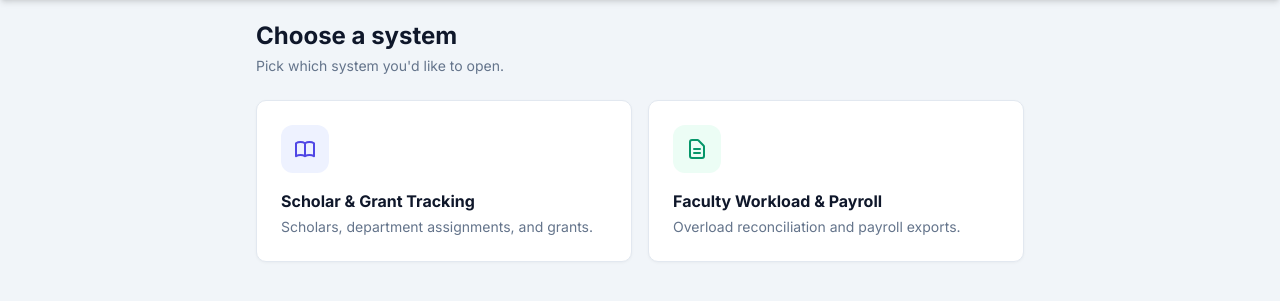
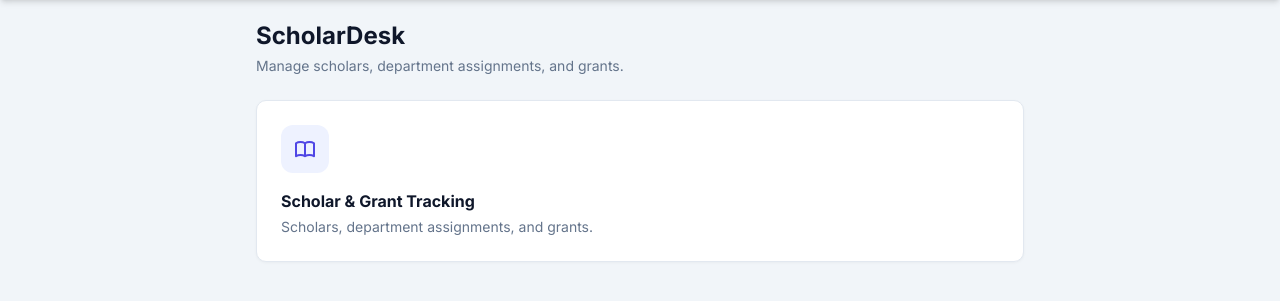
Before and after one commit to sebas011/ScholarDesk, a FastAPI app: template app/templates/launcher.html in a window 1280 px wide. Shown: the part 56-357 px from the top of the page. Run offline with FastAPI, Linux system fonts and the light colour scheme; the template is opened without the code that fills it, so the values that code supplies are empty; some libraries are stand-ins or nearby versions.

Commit message:
Hide unfinished payroll routes

```diff
--- a/app/main.py
+++ b/app/main.py
@@ -1,6 +1,7 @@
 from contextlib import asynccontextmanager
 
 from fastapi import FastAPI, Request
+from fastapi.responses import HTMLResponse
 from fastapi.exceptions import RequestValidationError
 from sqlalchemy.exc import OperationalError
 
@@ -37,6 +38,15 @@ app = FastAPI(
     lifespan=lifespan,
     dependencies=[Depends(verify_credentials)],
 )
+PAYROLL_PATH_PREFIX = "/payroll"
+
+@app.middleware("http")
+async def hide_payroll_routes(request: Request, call_next):
+    if request.url.path == PAYROLL_PATH_PREFIX or request.url.path.startswith(
+        f"{PAYROLL_PATH_PREFIX}/"
+    ):
+        return HTMLResponse(status_code=404)
+    return await call_next(request)
 
 app.include_router(launcher.router)
 app.include_router(scholars.router)
--- a/app/templates/launcher.html
+++ b/app/templates/launcher.html
@@ -2,10 +2,12 @@
 {% block content %}
 <div class="max-w-3xl mx-auto">
     <div class="mb-6">
-        <h1 class="text-2xl font-bold text-navy-900">Choose a system</h1>
-        <p class="text-sm text-slate-500 mt-1">Pick which system you'd like to open.</p>
+        <h1 class="text-2xl font-bold text-navy-900">ScholarDesk</h1>
+        <p class="text-sm text-slate-500 mt-1">
+        Manage scholars, department assignments, and grants.
+        </p>
     </div>
-    <div class="grid grid-cols-1 md:grid-cols-2 gap-4">
+    <div class="grid grid-cols-1 gap-4">
         <a href="/home" class="card p-6 hover:shadow-md transition-shadow block">
             <div class="w-12 h-12 rounded-xl bg-indigo-50 text-indigo-600 flex items-center justify-center mb-4">
                 <svg class="w-6 h-6" fill="none" stroke="currentColor" viewBox="0 0 24 24"><path stroke-linecap="round" stroke-linejoin="round" stroke-width="2" d="M12 6.253v13m0-13C10.832 5.477 9.246 5 7.5 5S4.168 5.477 3 6.253v13C4.168 18.477 5.754 18 7.5 18s3.332.477 4.5 1.253m0-13C13.168 5.477 14.754 5 16.5 5c1.747 0 3.332.477 4.5 1.253v13C19.832 18.477 18.247 18 16.5 18c-1.746 0-3.332.477-4.5 1.253"></path></svg>
@@ -13,13 +15,6 @@
             <h2 class="font-bold text-navy-900 mb-1">Scholar & Grant Tracking</h2>
             <p class="text-sm text-slate-500">Scholars, department assignments, and grants.</p>
         </a>
-        <a href="/payroll" class="card p-6 hover:shadow-md transition-shadow block">
-            <div class="w-12 h-12 rounded-xl bg-emerald-50 text-emerald-600 flex items-center justify-center mb-4">
-                <svg class="w-6 h-6" fill="none" stroke="currentColor" viewBox="0 0 24 24"><path stroke-linecap="round" stroke-linejoin="round" stroke-width="2" d="M9 12h6m-6 4h6m2 5H7a2 2 0 01-2-2V5a2 2 0 012-2h5.586a1 1 0 01.707.293l5.414 5.414a1 1 0 01.293.707V19a2 2 0 01-2 2z"></path></svg>
-            </div>
-            <h2 class="font-bold text-navy-900 mb-1">Faculty Workload & Payroll</h2>
-            <p class="text-sm text-slate-500">Overload reconciliation and payroll exports.</p>
-        </a>
     </div>
 </div>
 {% endblock %}
```
Also changed, not shown: tests/test_smoke.py (+15 -71 lines).
